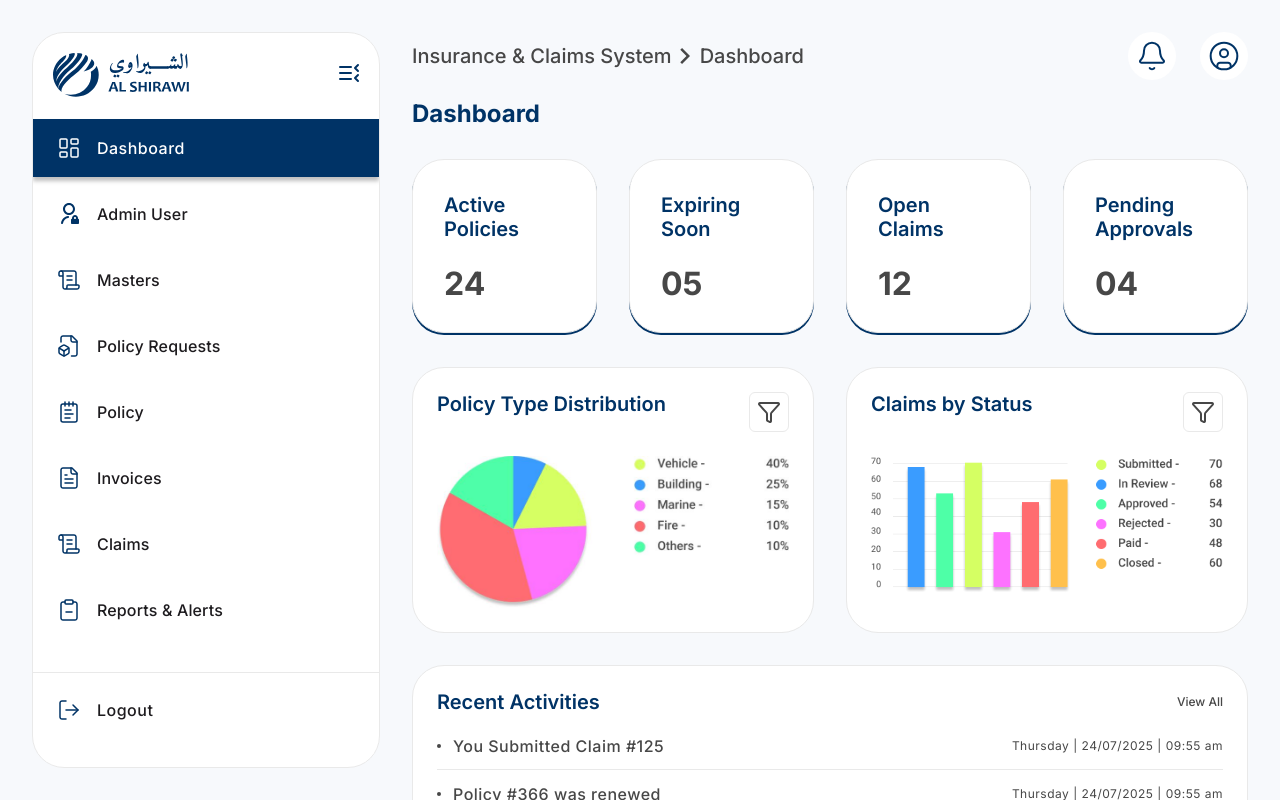
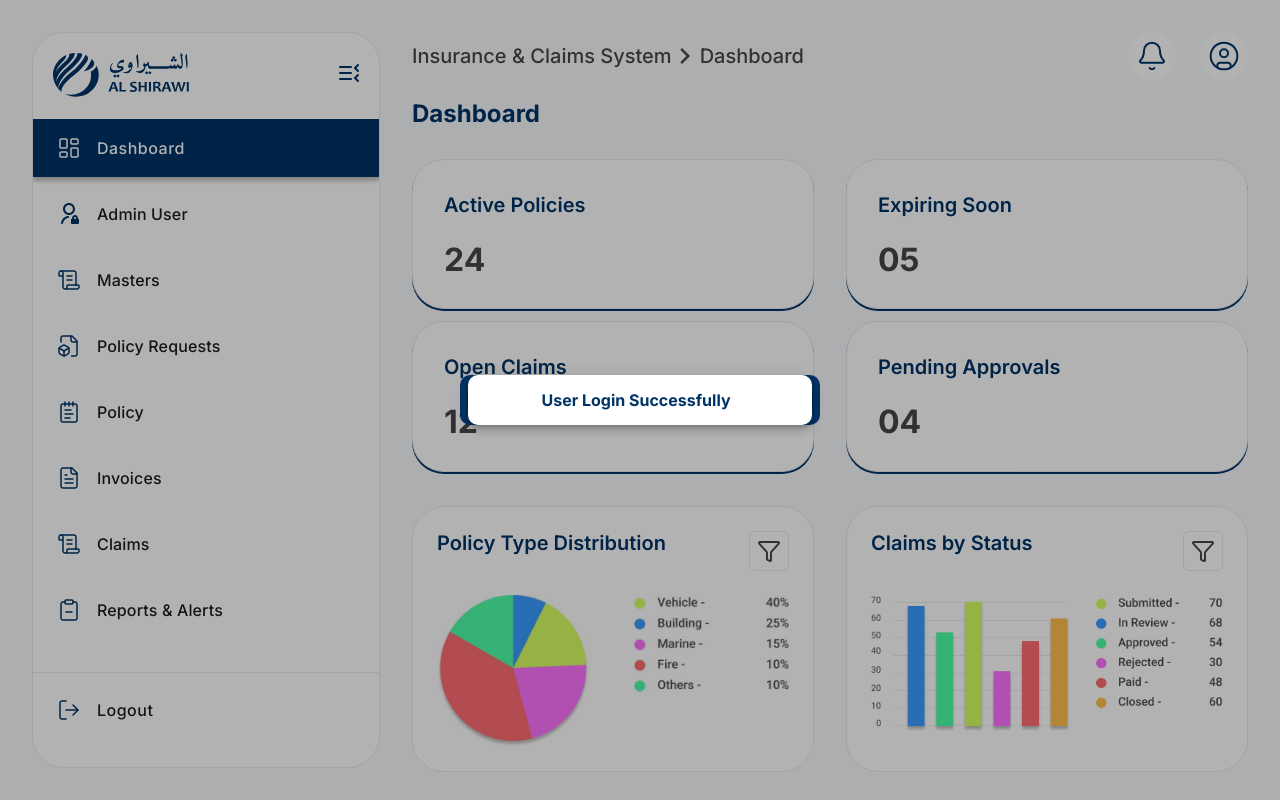
Before and after one commit to lmspraveen/insurance, an Angular app: page /auth/login in a window 1280 px wide. Both pictures are taken after typing "Sample", "Sample123" into the empty fields and a click on the button "Login". Shown: the top 800 px of the page. Built offline with nearby package versions, Linux system fonts and the light colour scheme.

Commit message:
Fix minor glitches

```diff
--- a/src/app/auth/login/login.html
+++ b/src/app/auth/login/login.html
@@ -43,7 +43,8 @@
                             </p>
 
 
-                            <custom-button label="Login" matButton="filled" (buttonClick)="dummyLogin()">
+                            <custom-button label="Login" matButton="filled"
+                                (buttonClick)="dummyLogin(); openSnackBar('User Login Successfully')">
                             </custom-button>
                             <!-- this buton will appear when inputs are filled -->
                             <!-- <custom-button label="Login" matButton="outlined" (buttonClick)="dummyLogin()">
--- a/src/app/auth/login/login.ts
+++ b/src/app/auth/login/login.ts
@@ -1,4 +1,4 @@
-import { Component } from '@angular/core';
+import { Component, inject } from '@angular/core';
 import { CustomInput } from '../../shared/components/custom-input/custom-input';
 import { FormControl, FormGroup, Validators } from '@angular/forms';
 import { MatSlideToggleModule } from '@angular/material/slide-toggle';
@@ -9,6 +9,15 @@ import { MatSelectModule } from '@angular/material/select';
 import { Router } from '@angular/router';
 import { AuthService } from '../../services/auth.service';
 import { CustomButton } from '../../shared/components/custom-button/custom-button';
+import {
+  MatSnackBar,
+  MatSnackBarAction,
+  MatSnackBarActions,
+  MatSnackBarHorizontalPosition,
+  MatSnackBarLabel,
+  MatSnackBarRef,
+  MatSnackBarVerticalPosition,
+} from '@angular/material/snack-bar';
 
 @Component({
   selector: 'app-login',
@@ -26,6 +35,20 @@ import { CustomButton } from '../../shared/components/custom-button/custom-butto
 })
 export class Login {
   constructor(private authService: AuthService, private router: Router) {}
+
+  private _snackBar = inject(MatSnackBar);
+  // Set default positions
+  horizontalPosition: MatSnackBarHorizontalPosition = 'center';
+  verticalPosition: MatSnackBarVerticalPosition = 'top'; // 👈 "center" is NOT supported, top is closest
+
+  openSnackBar(message: string) {
+    this._snackBar.open(message, '', {
+      duration: 5000,
+      horizontalPosition: this.horizontalPosition,
+      verticalPosition: this.verticalPosition,
+      panelClass: ['center-snackbar'],
+    });
+  }
 
   dummyLogin(): void {
     this.authService.login(); // store dummy token
--- a/src/app/auth/signup/signup.html
+++ b/src/app/auth/signup/signup.html
@@ -1,9 +1,10 @@
 <main class="main h-full">
-    <div class="auth-wrapper h-full">
-        <div class="flex items-center lg:items-stretch h-full">
+    <div class="auth-wrapper ">
+        <div class="flex items-center lg:items-stretch h-dvh">
             <img src="img/logo.svg" class="h-[66px] mt-6 ms-6 hidden lg:block" alt="Logo" />
-            <div class="flex-1 p-5 lg:p-8 overflow-auto lg:h-full">
-                <div class="auth-card max-w-full lg:w-[1000px] mx-auto relative lg:h-full">
+            <div class="flex-1 p-5 lg:p-8 overflow-auto flex items-center lg:h-full">
+                <div
+                    class="auth-card  max-w-full w-full lg:w-[1000px] min-h-[701px] mx-auto relative flex flex-col justify-between">
                     <div class="lg:h-full">
                         <div class="block lg:hidden text-center mb-4">
                             <img src="img/logo.svg" class="h-[40px] " alt="Logo" />
@@ -51,7 +52,7 @@
 
 
                     </div>
-                    <p class="text-[#474747] text-xs text-center">© Al Shirawi Group 2025</p>
+                    <p class="text-[#474747] text-xs text-center mt-6 lg:mt-0">© Al Shirawi Group 2025</p>
                 </div>
             </div>
 
--- a/src/app/common/dashboard/dashboard.html
+++ b/src/app/common/dashboard/dashboard.html
@@ -20,20 +20,21 @@
 <section aria-label="Page title">
     <h1 class="text-[var(--primary)] text-[24px] font-bold">Dashboard</h1>
 </section>
-<section aria-label="Widgets" class="widget-wrapper mt-4 lg:mt-8 flex flex-col lg:flex-row gap-8">
-    <div class="widget flex-1">
+<section aria-label="Widgets"
+    class="widget-wrapper mt-4 lg:mt-8 grid 2xl:grid-cols-4 sm:grid-cols-2 grid-col-1 gap-x-8 gap-y-3">
+    <div class="widget">
         <h2 class="text-[var(--primary)] text-[20px] font-semibold">Active Policies</h2>
         <span class="text-[var(--dark-gray)] text-[32px] font-bold mt-6 block">24</span>
     </div>
-    <div class="widget flex-1">
+    <div class="widget">
         <h2 class="text-[var(--primary)] text-[20px] font-semibold">Expiring Soon</h2>
         <span class="text-[var(--dark-gray)] text-[32px] font-bold mt-6 block">05</span>
     </div>
-    <div class="widget flex-1">
+    <div class="widget">
         <h2 class="text-[var(--primary)] text-[20px] font-semibold">Open Claims</h2>
         <span class="text-[var(--dark-gray)] text-[32px] font-bold mt-6 block">12</span>
     </div>
-    <div class="widget flex-1">
+    <div class="widget">
         <h2 class="text-[var(--primary)] text-[20px] font-semibold">Pending Approvals</h2>
         <span class="text-[var(--dark-gray)] text-[32px] font-bold mt-6 block">04</span>
     </div>
@@ -97,36 +98,42 @@
         <div class="flex justify-between">
             <h2 class="text-[var(--primary)] text-[20px] font-semibold">Claims by Status</h2>
             <div class="filter">
-                <button class="filter-icon !w-[40px] !h-[40px] !bg-white" matIconButton [matMenuTriggerFor]="menu"
+                <button class="filter-icon !w-[40px] !h-[40px] !bg-white" matIconButton [matMenuTriggerFor]="menu2"
                     [matMenuTriggerRestoreFocus]="false" #menuTrigger="matMenuTrigger">
                     <img class="min-w-[24px] min-h-[24px]" src="/img/icon/filter.svg" alt="">
                 </button>
-                <mat-menu #menu="matMenu" class="bg-white min-w-[243px]" [hasBackdrop]="false">
+                <mat-menu #menu2="matMenu" class="bg-white !min-w-[280px]" [hasBackdrop]="false">
                     <div class="px-4 py-2" (click)="$event.stopPropagation()">
                         <div class="flex justify-between items-center mb-4">
                             <h2 class="text-[var(--primary)] text-[20px] font-semibold ">Filter</h2>
                             <img (click)="menuTrigger.closeMenu()" class="cursor-pointer min-w-[24px] min-h-[24px]"
                                 src="/img/icon/cross.svg" alt="">
                         </div>
+                        <div class="grid lg:grid-cols-2 grid-col-1 gap-x-3 gap-y-1">
                             <div class="checkbox">
                                 <mat-checkbox [disableRipple]="true" class="flat-checkbox"
-                                [(ngModel)]="filters.vehicle">Vehicle</mat-checkbox>
+                                    [(ngModel)]="filters.submitted">Submitted</mat-checkbox>
                             </div>
                             <div class="checkbox">
                                 <mat-checkbox [disableRipple]="true" class="flat-checkbox"
-                                [(ngModel)]="filters.building">Building</mat-checkbox>
+                                    [(ngModel)]="filters.inreview">In Review</mat-checkbox>
                             </div>
                             <div class="checkbox">
                                 <mat-checkbox [disableRipple]="true" class="flat-checkbox"
-                                [(ngModel)]="filters.fire">Fire</mat-checkbox>
+                                    [(ngModel)]="filters.approve">Approved</mat-checkbox>
                             </div>
                             <div class="checkbox">
                                 <mat-checkbox [disableRipple]="true" class="flat-checkbox"
-                                [(ngModel)]="filters.marine">Marine</mat-checkbox>
+                                    [(ngModel)]="filters.rejected">Rejected</mat-checkbox>
                             </div>
                             <div class="checkbox">
                                 <mat-checkbox [disableRipple]="true" class="flat-checkbox"
-                                [(ngModel)]="filters.others">Others</mat-checkbox>
+                                    [(ngModel)]="filters.paid">Paid</mat-checkbox>
+                            </div>
+                            <div class="checkbox">
+                                <mat-checkbox [disableRipple]="true" class="flat-checkbox"
+                                    [(ngModel)]="filters.closed">Closed</mat-checkbox>
+                            </div>
                         </div>
 
                         <div class="flex justify-end gap-3 mt-6">
--- a/src/app/common/dashboard/dashboard.ts
+++ b/src/app/common/dashboard/dashboard.ts
@@ -29,6 +29,12 @@ export class Dashboard {
     fire: false,
     marine: false,
     others: false,
+    submitted: false,
+    inreview: false,
+    approve: false,
+    rejected: false,
+    paid: false,
+    closed: false,
   };
 
   applyFilters(menuTrigger: any) {
--- a/src/styles.scss
+++ b/src/styles.scss
@@ -11,8 +11,11 @@
   --color-white: #ffffff;
   --input-border: #b8b8b8;
   --body-color: #474747;
+  --body-bg: #f7f9fc;
   --danger: #dc4545;
   --light-gray: #f6f6f6;
+  --scroll: #a4b5c5;
+  --scroll-hover: #bec9d3;
 }
 
 html {
@@ -20,7 +23,7 @@ html {
     (
       color: (
         // primary: $my-primary-palette,
-        // secondary: $my-secondary-palette,,,,,,,,,,,,,,,,,,,,,,,,,,,,,,,,,,,,,,,,,,,,,,,,,,,,,,,,,,,,,,,,,,,,,,,,,,,,,,,,,,,,,,,,,,,,,,,,,,,,,,,,,,,,,,,,,,,,,,,,,,,,,,,,,,,,,,,,,,,,,,,,,,,,,,,,,,,,,,,,,,,,,,,,,,,,,,,,
+        // secondary: $my-secondary-palette,,,,,,,,,,,,,,,,,,,,,,,,,,,,,,,,,,,,,,,,,,,,,,,,,,,,,,,,,,,,,,,,,,,,,,,,,,,,,,,,,,,,,,,,,,,,,,,,,,,,,,,,,,,,,,,,,,,,,,,,,,,,,,,,,,,,,,,,,,,,,,,,,,,,,,,,,,,,,,,,,,,,,,,,,,,,,,,,,,,,,,,,,,,,,,,,,,,,,,,,,,,,,,,,,,,,,,
       ),
       typography: Inter,
       density: 0,
@@ -46,6 +49,23 @@ body {
 
 :host {
   display: block;
+}
+
+// custom scrollbar
+/* width */
+::-webkit-scrollbar {
+  width: 6px;
+  &-track {
+    background: var(--light-gray);
+  }
+  &-thumb {
+    background: var(--scroll);
+    border-radius: 6px;
+    cursor: pointer;
+  }
+  &-thumb:hover {
+    background: var(--scroll-hover);
+  }
 }
 
 // common styling
@@ -90,7 +110,7 @@ body {
   border: 1px solid var(--card-border);
   padding: 20px;
   border-radius: 20px;
-  background-color: #fff;
+  background-color: white;
   box-shadow: 0px 4px 4px 0px #00000040;
   @media (min-width: 1024px) {
     padding: 54px;
@@ -126,6 +146,10 @@ body {
 // Material CSS Begin from here
 
 /* Drawer */
+.mat-drawer-content {
+  overflow: unset;
+}
+
 .mat-drawer-inner-container {
   @media (min-width: 1024px) {
     display: block !important;
@@ -368,9 +392,11 @@ div.mat-mdc-select-panel {
 
 // page-header{
 .page-header {
-  top: 0px;
-  position: sticky !important;
-  position: -webkit-sticky !important;
+  // top: 32px;
+  // position: sticky;
+  // position: -webkit-sticky;
+  // background: var(--body-bg);
+  // z-index: 9;
 }
 
 // breadcrumb
@@ -494,13 +520,46 @@ div.mat-mdc-select-panel {
       display: flex;
       align-items: center;
       margin: 0 !important;
+      flex-basis: 100%;
     }
 
     .mdc-label {
       margin-left: 6px !important; // Proper spacing from checkbox
       line-height: 1.4; // Makes text align vertically
-      display: flex;
-      align-items: center;
+      flex: 1;
+    }
+  }
+}
+
+// snackbar
+.mat-mdc-snack-bar-container {
+  &.center-snackbar {
+    margin: 0 auto;
+    height: 100vh;
+    width: 100vw;
+    background: rgba(0, 0, 0, 0.3);
+  }
+  .mat-mdc-snackbar-surface {
+    background: white !important;
+    border-radius: 10px !important;
+    position: relative;
+    &:before {
+      content: '';
+      background: #003366;
+      height: 100%;
+      width: calc(100% + 16px);
+      z-index: -1;
+      position: absolute;
+      left: -8px;
+      border-radius: 10px;
+    }
+    .mat-mdc-snack-bar-label.mdc-snackbar__label {
+      font-weight: 700;
+      font-size: 16px;
+      line-height: 100%;
+      color: #003366;
+      padding: 17px;
+      text-align: center;
     }
   }
 }
```
Lines whose indentation alone changed are shown as unchanged.
